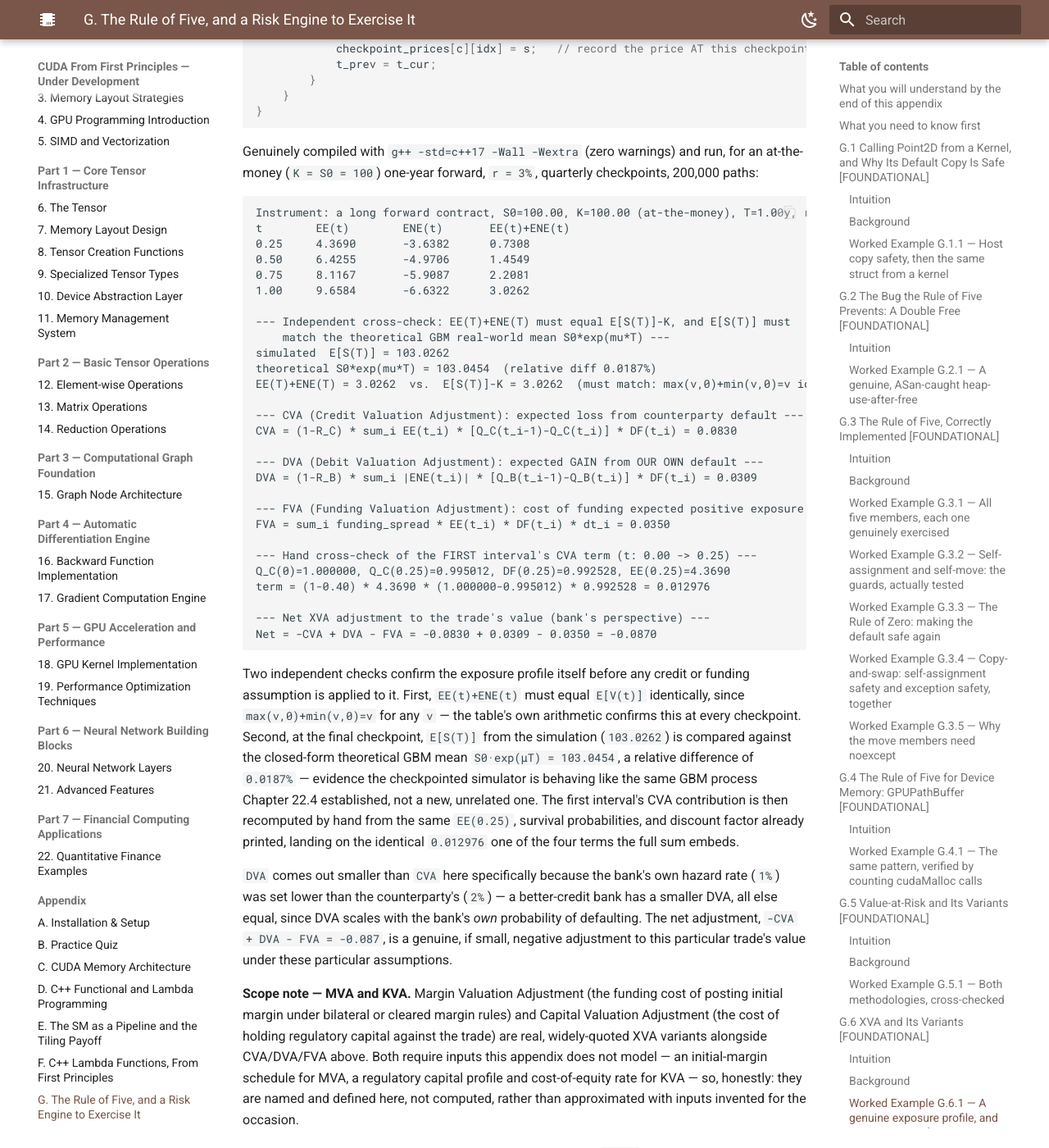
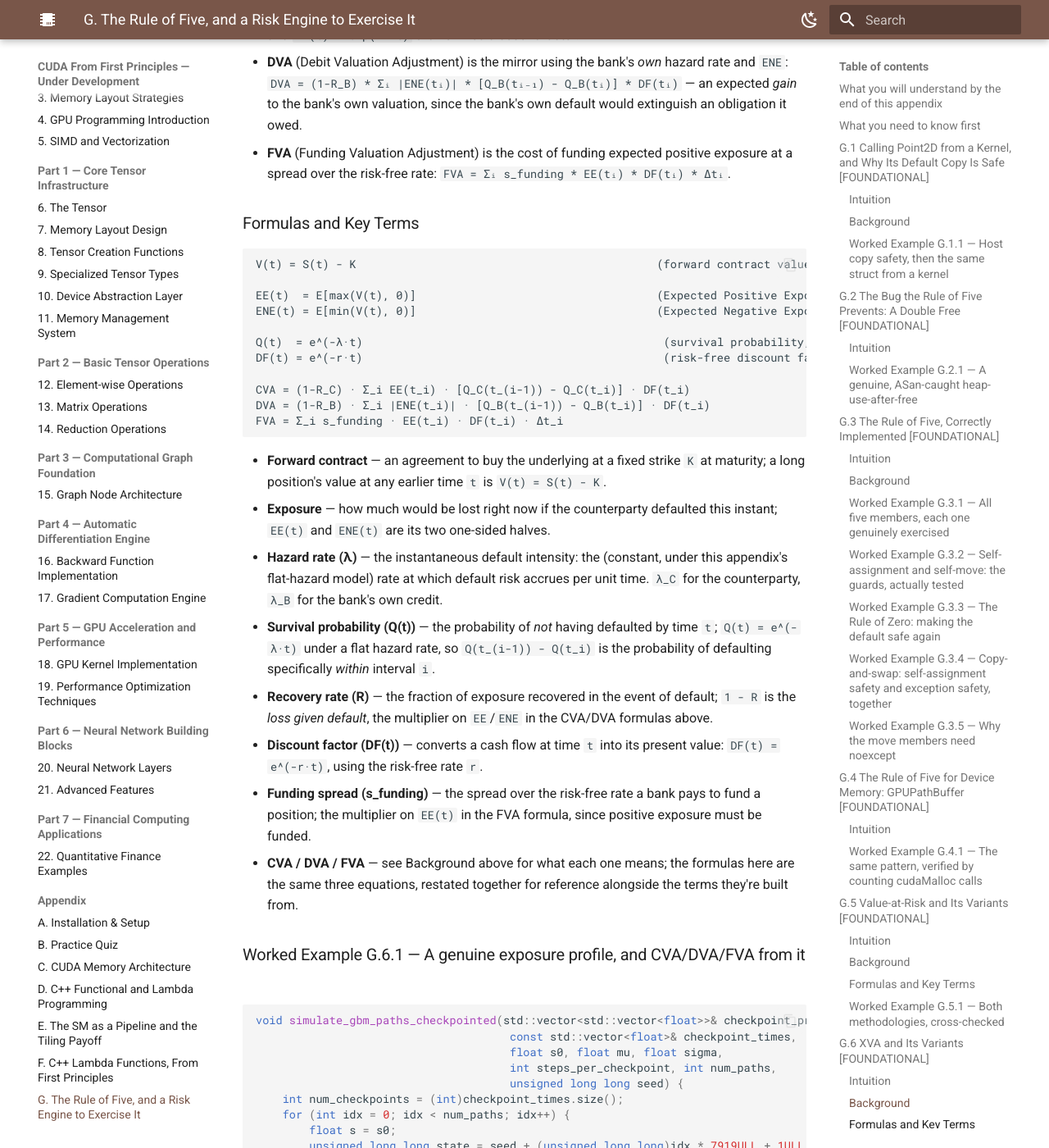
Before and after one commit to MaximumBeings/cuda-from-first-principles, an MkDocs documentation site: the page built from docs/appendix/rule-of-five-and-risk-engines.md, in a window 1280 px wide and 1400 px high, scrolled down 22696 px. Shown: the whole window at 82% size. Built offline with MkDocs 1.6.1 and Material for MkDocs 9.7.7, drawn with Linux system fonts in a browser that asks for light colours; some of the changed text lies outside the part shown.

Commit message:
Appendix G: add Formulas and Key Terms to G.5 and G.6
Mirrors the same treatment just applied to Chapter 22: display formulas
and term glossaries for the financial sections.

G.5 (Value-at-Risk): simulated/historical VaR, parametric VaR, and
Conditional VaR (CVaR/Expected Shortfall) formulas, with terms for P&L,
confidence level, z_alpha, horizon, sigma_delta_t, tail quantile, and
Expected Shortfall.

G.6 (XVA): forward contract value, EE(t)/ENE(t), survival probability
Q(t), discount factor DF(t), and the CVA/DVA/FVA formulas, with terms
for forward contract, exposure, hazard rate, survival probability,
recovery rate, discount factor, and funding spread.

````diff
--- a/docs/appendix/rule-of-five-and-risk-engines.md
+++ b/docs/appendix/rule-of-five-and-risk-engines.md
@@ -652,6 +652,24 @@
 
 **Conditional VaR (CVaR / Expected Shortfall)** is the average of the P&L values *beyond* the VaR cutoff — not just the one point at the boundary, but the full tail. CVaR is always at least as large as VaR by construction: it averages a set of losses every one of which is at least as large as the VaR loss itself, since that's the criterion for a loss belonging to the tail at all.
 
+### Formulas and Key Terms
+
+```
+VaR_α = -PnL_(⌊α·N⌋)                          (simulated/historical VaR, PnL sorted ascending)
+
+VaR_α = S0 · σ_Δt · z_α,    σ_Δt = σ·√Δt       (parametric / variance-covariance VaR)
+
+CVaR_α = -(1/k) · Σ_(i=1)^k PnL_(i),   k = ⌊α·N⌋   (Conditional VaR / Expected Shortfall)
+```
+
+- **P&L (profit and loss)** — the change in position value over the horizon; `PnL = S_T - S0` in this section, one value per simulated scenario.
+- **Confidence level** — the tail probability VaR is measured against; `99%` confidence corresponds to `α = 0.01`, the loss expected to be exceeded only 1% of the time.
+- **z_α** — the standard normal critical value at tail probability `α`; `z_0.01 = 2.326348` for 99% confidence, the value `z_99` in the code above.
+- **Horizon (Δt)** — the holding period over which the loss is measured; `Δt = 1/252` (one trading day) throughout this section.
+- **σ_Δt** — volatility rescaled to the horizon via the square-root-of-time rule: `σ_Δt = σ·√Δt`, `sigma_1day` in the code above.
+- **Tail quantile / worst-case index** — the sorted-P&L position VaR is read from, `⌊α·N⌋` for `N` total scenarios — `var_index` in the code above.
+- **Expected Shortfall (ES)** — another name for Conditional VaR: the average loss *conditional on* already being in the tail, rather than the single boundary value VaR reports.
+
 ### Worked Example G.5.1 — Both methodologies, cross-checked
 
 ```cpp
@@ -718,6 +736,31 @@
 - **CVA** (Credit Valuation Adjustment) is the expected loss from counterparty default: `CVA = (1-R_C) * Σᵢ EE(tᵢ) * [Q_C(tᵢ₋₁) - Q_C(tᵢ)] * DF(tᵢ)`, where `Q_C(t) = exp(-λ_C·t)` is the counterparty's survival probability under a flat hazard rate `λ_C`, `R_C` its recovery rate, and `DF(t) = exp(-r·t)` the risk-free discount factor.
 - **DVA** (Debit Valuation Adjustment) is the mirror using the bank's *own* hazard rate and `ENE`: `DVA = (1-R_B) * Σᵢ |ENE(tᵢ)| * [Q_B(tᵢ₋₁) - Q_B(tᵢ)] * DF(tᵢ)` — an expected *gain* to the bank's own valuation, since the bank's own default would extinguish an obligation it owed.
 - **FVA** (Funding Valuation Adjustment) is the cost of funding expected positive exposure at a spread over the risk-free rate: `FVA = Σᵢ s_funding * EE(tᵢ) * DF(tᵢ) * Δtᵢ`.
+
+### Formulas and Key Terms
+
+```
+V(t) = S(t) - K                                             (forward contract value, long position)
+
+EE(t)  = E[max(V(t), 0)]                                    (Expected Positive Exposure)
+ENE(t) = E[min(V(t), 0)]                                    (Expected Negative Exposure)
+
+Q(t)  = e^(-λ·t)                                             (survival probability, flat hazard rate λ)
+DF(t) = e^(-r·t)                                             (risk-free discount factor)
+
+CVA = (1-R_C) · Σ_i EE(t_i) · [Q_C(t_(i-1)) - Q_C(t_i)] · DF(t_i)
+DVA = (1-R_B) · Σ_i |ENE(t_i)| · [Q_B(t_(i-1)) - Q_B(t_i)] · DF(t_i)
+FVA = Σ_i s_funding · EE(t_i) · DF(t_i) · Δt_i
+```
+
+- **Forward contract** — an agreement to buy the underlying at a fixed strike `K` at maturity; a long position's value at any earlier time `t` is `V(t) = S(t) - K`.
+- **Exposure** — how much would be lost right now if the counterparty defaulted this instant; `EE(t)` and `ENE(t)` are its two one-sided halves.
+- **Hazard rate (λ)** — the instantaneous default intensity: the (constant, under this appendix's flat-hazard model) rate at which default risk accrues per unit time. `λ_C` for the counterparty, `λ_B` for the bank's own credit.
+- **Survival probability (Q(t))** — the probability of *not* having defaulted by time `t`; `Q(t) = e^(-λ·t)` under a flat hazard rate, so `Q(t_(i-1)) - Q(t_i)` is the probability of defaulting specifically *within* interval `i`.
+- **Recovery rate (R)** — the fraction of exposure recovered in the event of default; `1 - R` is the *loss given default*, the multiplier on `EE`/`ENE` in the CVA/DVA formulas above.
+- **Discount factor (DF(t))** — converts a cash flow at time `t` into its present value: `DF(t) = e^(-r·t)`, using the risk-free rate `r`.
+- **Funding spread (s_funding)** — the spread over the risk-free rate a bank pays to fund a position; the multiplier on `EE(t)` in the FVA formula, since positive exposure must be funded.
+- **CVA / DVA / FVA** — see Background above for what each one means; the formulas here are the same three equations, restated together for reference alongside the terms they're built from.
 
 ### Worked Example G.6.1 — A genuine exposure profile, and CVA/DVA/FVA from it
 
````
